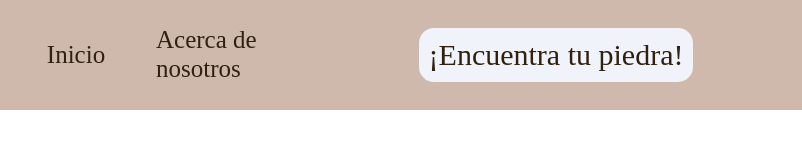
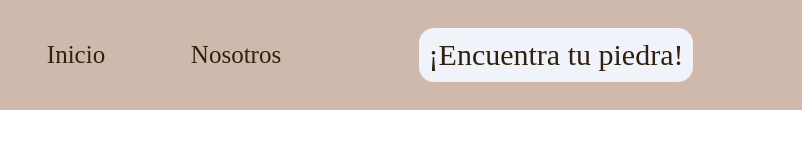
Before and after one commit to victorgg10/ch22obsidiana, a plain HTML site: page index.html in a window 1280 px wide. Shown: the full height of the page, 84-886 px from the left. Drawn offline with Linux system fonts and the light colour scheme; a web font is replaced by a local one.

Commit message:
nosotros index

```diff
--- a/index.html
+++ b/index.html
@@ -25,7 +25,7 @@
             <a href="index.html" class="visitado">Inicio</a>
         </div>
         <div class="parteC nav-centrado resaltado">
-            <a href="./pages/aboutus.html" class="visitado .nav-centrado">Acerca de nosotros</a>
+            <a href="./pages/aboutus.html" class="visitado .nav-centrado">Nosotros</a>
 
         </div>
         <div class="parteD nav-centrado">
```
